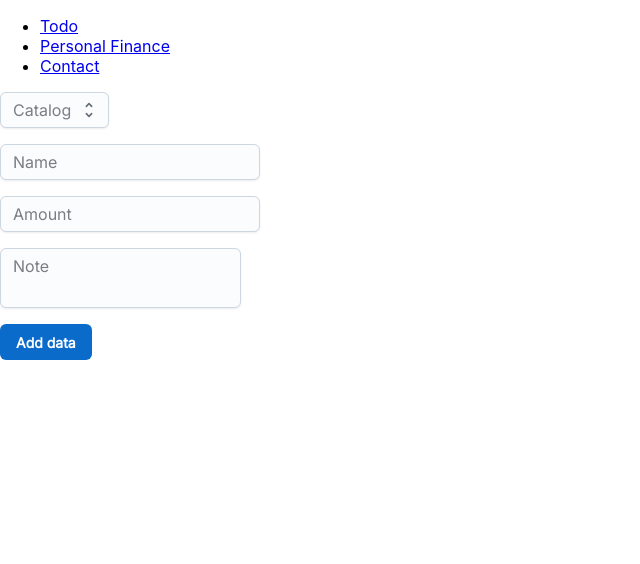
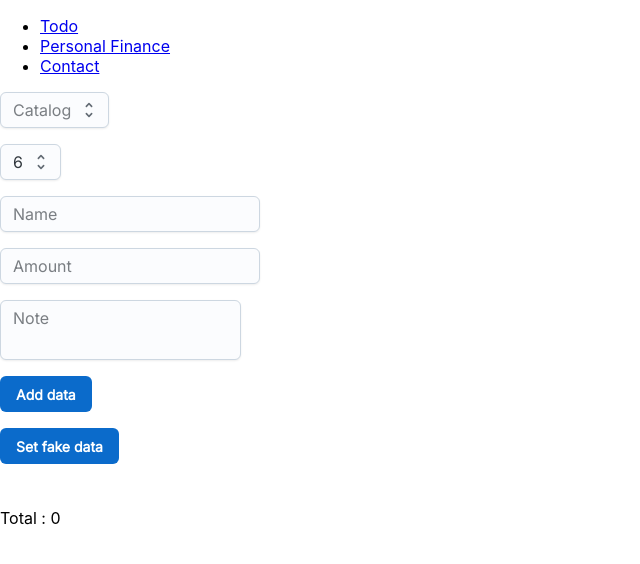
Before and after one commit to chung193/learn-reactjs-project, a React (Create React App) app: page /personal-finance in a window 1280 px wide. Shown: the top 564 px of the page, without its empty margins (0-640 px from the left). Built offline with nearby package versions, Linux system fonts and the light colour scheme.

Commit message:
a little change

```diff
--- a/src/screens/PersonalFinance.js
+++ b/src/screens/PersonalFinance.js
@@ -8,8 +8,78 @@ import Textarea from '@mui/joy/Textarea';
 import Select from '@mui/joy/Select';
 import Option from '@mui/joy/Option';
 
+const fakeData = [
+  {
+    id: 1,
+    name: 'trong tháng 1',
+    amount: 1000000,
+    catalog: 'coffee',
+    note:'test',
+    created_at:  new Date("2022-01-25")
+  },
+  {
+    id: 2,
+    name: 'trong tháng 2',
+    amount: 1000000,
+    catalog: 'coffee',
+    note:'test',
+    created_at:  new Date("2022-02-25")
+  },
+  {
+    id: 3,
+    name: 'trong tháng 3',
+    amount: 1000000,
+    catalog: 'coffee',
+    note:'test',
+    created_at:  new Date("2022-03-25")
+  },
+  {
+    id: 4,
+    name: 'trong tháng 4',
+    amount: 1000000,
+    catalog: 'coffee',
+    note:'test',
+    created_at:  new Date("2022-04-25")
+  },
+  {
+    id: 6,
+    name: 'trong tháng 5',
+    amount: 1000000,
+    catalog: 'coffee',
+    note:'test',
+    created_at:  new Date("2022-05-25")
+  },
+  {
+    id: 7,
+    name: 'trong tháng 6',
+    amount: 1000000,
+    catalog: 'coffee',
+    note:'test',
+    created_at:  new Date("2022-06-25")
+  },
+  {
+    id: 8,
+    name: 'trong tháng 6',
+    amount: 1000000,
+    catalog: 'coffee',
+    note:'test',
+    created_at:  new Date("2022-06-25")
+  },
+  {
+    id: 9,
+    name: 'trong tháng 6',
+    amount: 1000000,
+    catalog: 'coffee',
+    note:'test',
+    created_at:  new Date("2022-06-25")
+  },
+]
+
 function PersonalFinance() {
   const [list, setList] = useState([]);
+  const [sum, setSum] = useState(0);
+  const [listFilter, setListFilter] = useState([]);
+  const [isFillter, setIsFillter] = useState(false);
   const [catalogs, setCatalogs] = useState([
     'coffee', 'learn', 'dating', 'other', 'internet', 'electricity', 'water'
   ]);
@@ -19,6 +89,10 @@ function PersonalFinance() {
   const [inputAmount, setInputAmount] = useState('');
   const [inputNote, setInputNote] = useState('');
 
+  useEffect(()=>{
+    console.log(fakeData.reduce((accumulator,b)=>{return  accumulator +  parseInt(b.amount) },0));
+  }, [])
+
   const handleDelete = (id)=>{
     let newArr = [...list];
     let result = newArr.find(element => element.id = id);
@@ -26,6 +100,7 @@ function PersonalFinance() {
       result.status = !result.status;
     }
     setList(newArr);
+    setSum(newArr.reduce((accumulator,b)=>{return  accumulator +  parseInt(b.amount) },0))
   }
 
   const handleChange = (e, name) =>{
@@ -44,8 +119,20 @@ function PersonalFinance() {
     }
   }
 
+  const handleFilter = (e, newValue)=>{
+
+    setIsFillter(true);
+    let newArr = [...list];
+
+    let result = newArr.filter((item)=>{
+      return (item.created_at.getMonth() + 1 == newValue);
+    })
+    setListFilter(result);
+    setSum(result.reduce((accumulator,b)=>{return  accumulator +  parseInt(b.amount) },0));
+  }
+
   const handleSelectChange = (
-    event,
+    e,
     newValue
   ) => {
     setInputCatalog(newValue);
@@ -68,6 +155,7 @@ function PersonalFinance() {
     setInputAmount('');
     setInputNote('');
     setInputCatalog('');
+    setSum(list.reduce((accumulator,b)=>{return  accumulator +  parseInt(b.amount) },0))
   }
 
   function formatDateTime(input) {
@@ -104,10 +192,27 @@ function PersonalFinance() {
         catalogs.map((item)=>  <Option key={item} value={item}>{item}</Option>)
       }
       </Select>
+
+      <Select defaultValue="6" placeholder="Filter by month" onChange={handleFilter} >
+      <Option value="1">1</Option>
+      <Option value="2">2</Option>
+      <Option value="3">3</Option>
+      <Option value="4">4</Option>
+      <Option value="5">5</Option>
+      <Option value="6">6</Option>
+    </Select>
+
       <Input type='text' placeholder="Name" value={inputName} onChange={(e)=>handleChange(e, 'name')}></Input>
       <Input type='text' placeholder="Amount" value={inputAmount} onChange={(e)=>handleChange(e, 'amount')}></Input>
       <Textarea minRows={2} placeholder="Note" value={inputNote} onChange={(e)=>handleChange(e, 'note')}/>
       <Button type='submit' onClick={handleSubmit}>Add data</Button>
+      <Button type='button' onClick={
+        ()=> {
+          setList(fakeData);
+          console.log(fakeData.reduce((accumulator,b)=>{return  accumulator +  parseInt(b.amount) },0));
+          setSum(fakeData.reduce((accumulator,b)=>{return  accumulator +  parseInt(b.amount) },0))
+        }
+        }>Set fake data</Button>
       </Stack>
     </form>
 
@@ -119,15 +224,24 @@ function PersonalFinance() {
     alignItems="flex-start"
     >
       {
-        list.map((item, index)=>
+        isFillter ?
+        (listFilter.map((item, index)=>
+          <ListItem key={item.id}>
+          {
+            item.name +'-'+item.amount +'-'+item.catalog + '-' + formatDateTime(item.created_at)
+          }
+          <Button onClick={()=> handleDelete(item.id)}>Xoá</Button></ListItem>))
+        :
+        (list.map((item, index)=>
         <ListItem key={item.id}>
         {
           item.name +'-'+item.amount +'-'+item.catalog + '-' + formatDateTime(item.created_at)
         }
-        <Button onClick={()=> handleDelete(item.id)}>Xoá</Button></ListItem>)
+        <Button onClick={()=> handleDelete(item.id)}>Xoá</Button></ListItem>))
       }
       </Stack>
       </List>
+      <p>Total : {sum}</p>
       </Stack>
   );
 }
```
Also changed, not shown: 2 other files (tests, documents, lock files or other folders).
